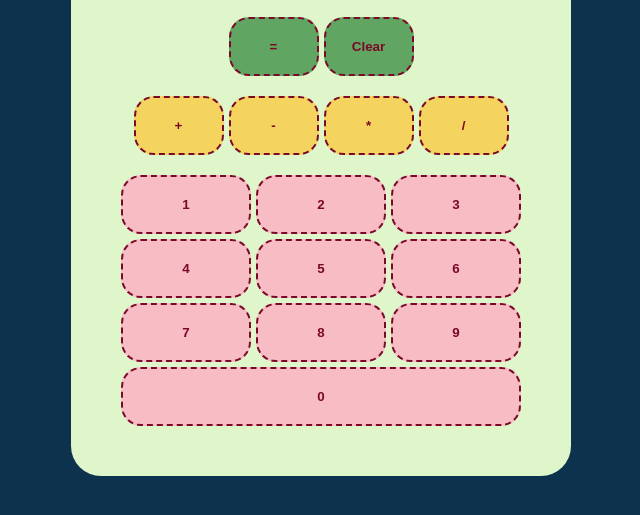
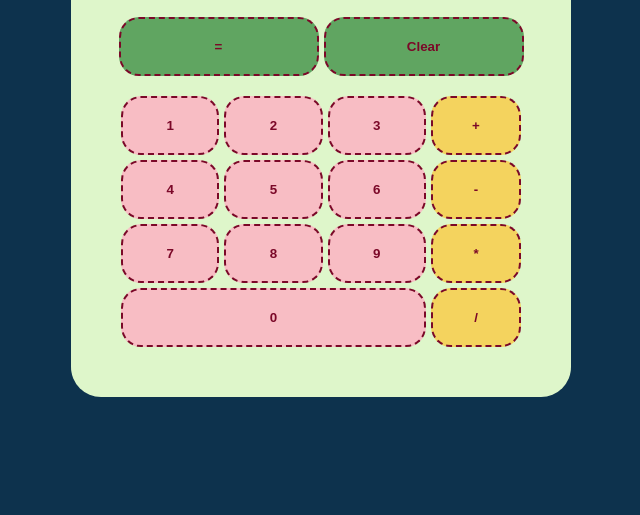
Before and after one commit to namidabbar/calculator, a plain HTML site: page index.html in a window 1280 px wide. Shown: the part 137-652 px from the top of the page, without its empty margins (319-959 px from the left). Drawn offline with Linux system fonts and the light colour scheme.

Commit message:
layout of buttons changed using flex

```diff
--- a/index.html
+++ b/index.html
@@ -23,20 +23,7 @@
                 Clear
             </button>
         </div>
-        <div id="operators">
-            <button id="+">
-                +
-            </button>
-            <button id="-">
-                -
-            </button>
-            <button id="*">
-                *
-            </button>
-            <button id="/">
-                /
-            </button>
-        </div>
+        <div id="pad">
         <div id="numbers">
             <button class="digits" id="1">
                 1
@@ -70,6 +57,21 @@
             </button>
 
         </div>
+        <div id="operators">
+            <button id="+">
+                +
+            </button>
+            <button id="-">
+                -
+            </button>
+            <button id="*">
+                *
+            </button>
+            <button id="/">
+                /
+            </button>
+        </div>
+        </div>
     </div>
 
 </body>
--- a/style.css
+++ b/style.css
@@ -15,7 +15,7 @@ body{
     border-radius: 30px;
 }
 
-#display, #operators, #numbers, #equalsClear{
+#display, #operators, #numbers, #equalsClear, #pad{
 align-self: center;
 display: flex;
 gap: 5px;}
@@ -47,11 +47,18 @@ button{
     flex-wrap: wrap;
 }
 #numbers>* {
-    flex: 1 1 120px;
+    flex: 1 1 90px;
 }
 #equalsClear>button{
     background-color: #60A561;
+    width: 200px;
 }
 #clear{
     background-color: #F8BDC4;
 }
+#pad{
+flex-direction: row;
+}
+#operators{
+    flex-direction: column;
+}
```
